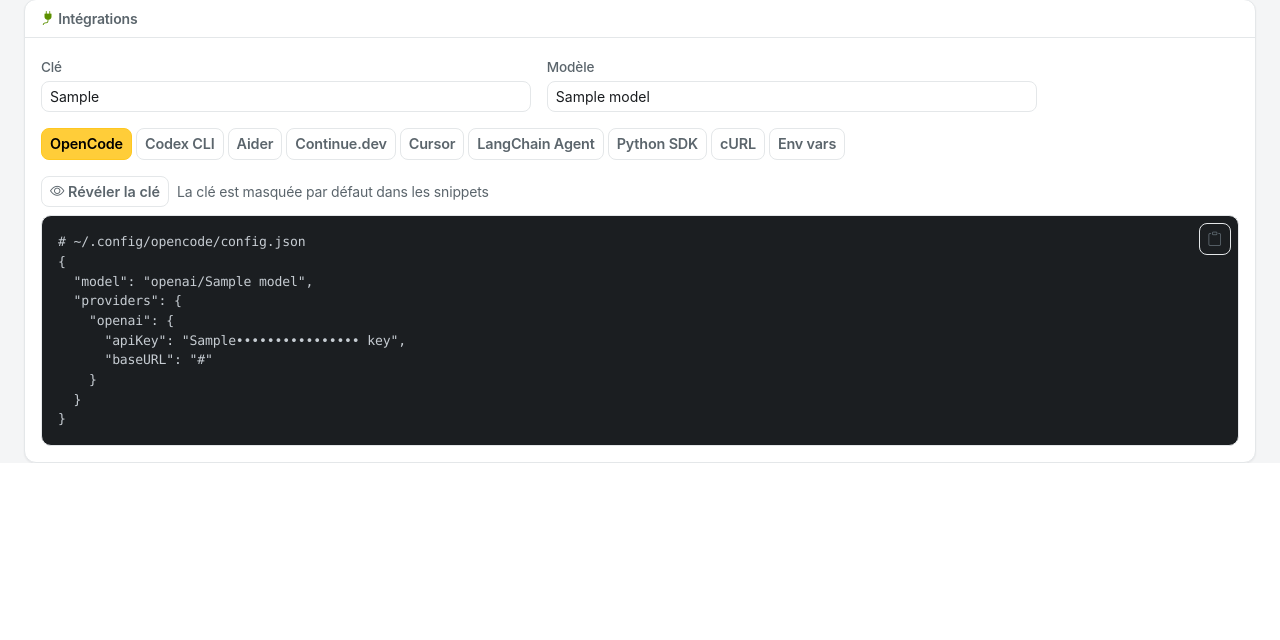
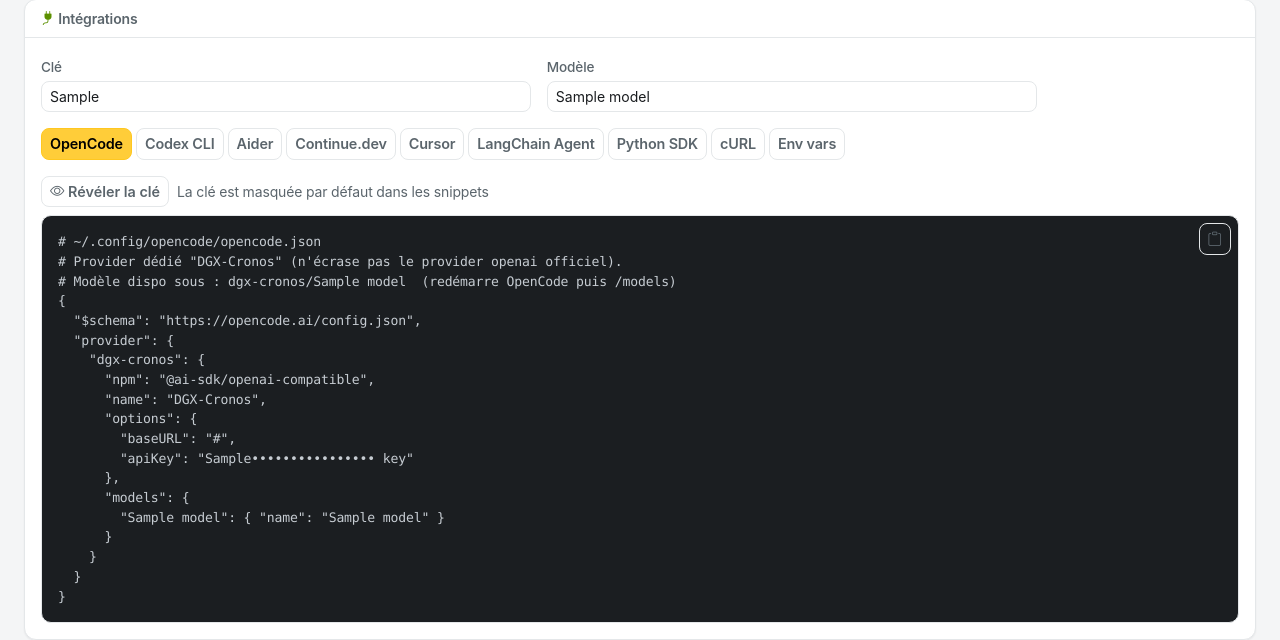
Before and after one commit to Sunderrrr/dgx-spark-llm-platform, a Flask app: template dgx-portal/templates/keys.html in a window 1280 px wide. Shown: the part 344-984 px from the top of the page. Before the commit the page ends 807 px from the top, so only its background shows below. Run offline with Flask 3, Linux system fonts and the light colour scheme; the template is opened without the code that fills it: most values are stand-ins (such as "Sample title", 1, 10 or a date in 2020); parts of the project's set-up code (start-up, migrations or seed data) failed here and were passed over.

Commit message:
Fix OpenCode snippet: dedicated provider instead of overriding openai
The old snippet configured the built-in "openai" provider with a custom
baseURL, which collides with a user's official OpenAI account connected
via /connect — the model never showed up. Now emits a dedicated
"dgx-cronos" provider (display name "DGX-Cronos") via
@ai-sdk/openai-compatible, so there is no conflict. Model is available
as dgx-cronos/<model>. Matches OpenCode's documented custom-provider
config format.

```diff
--- a/dgx-portal/templates/keys.html
+++ b/dgx-portal/templates/keys.html
@@ -202,13 +202,22 @@ function toggleReveal() {
 // copySnippet() utilise getRealSnippet() qui passe toujours la vraie clé.
 const tpls = {
   opencode: (k, m) =>
-`# ~/.config/opencode/config.json
+`# ~/.config/opencode/opencode.json
+# Provider dédié "DGX-Cronos" (n'écrase pas le provider openai officiel).
+# Modèle dispo sous : dgx-cronos/${m}  (redémarre OpenCode puis /models)
 {
-  "model": "openai/${m}",
-  "providers": {
-    "openai": {
-      "apiKey": "${dispKey(k)}",
-      "baseURL": "${BASE}"
+  "$schema": "https://opencode.ai/config.json",
+  "provider": {
+    "dgx-cronos": {
+      "npm": "@ai-sdk/openai-compatible",
+      "name": "DGX-Cronos",
+      "options": {
+        "baseURL": "${BASE}",
+        "apiKey": "${dispKey(k)}"
+      },
+      "models": {
+        "${m}": { "name": "${m}" }
+      }
     }
   }
 }`,
```
